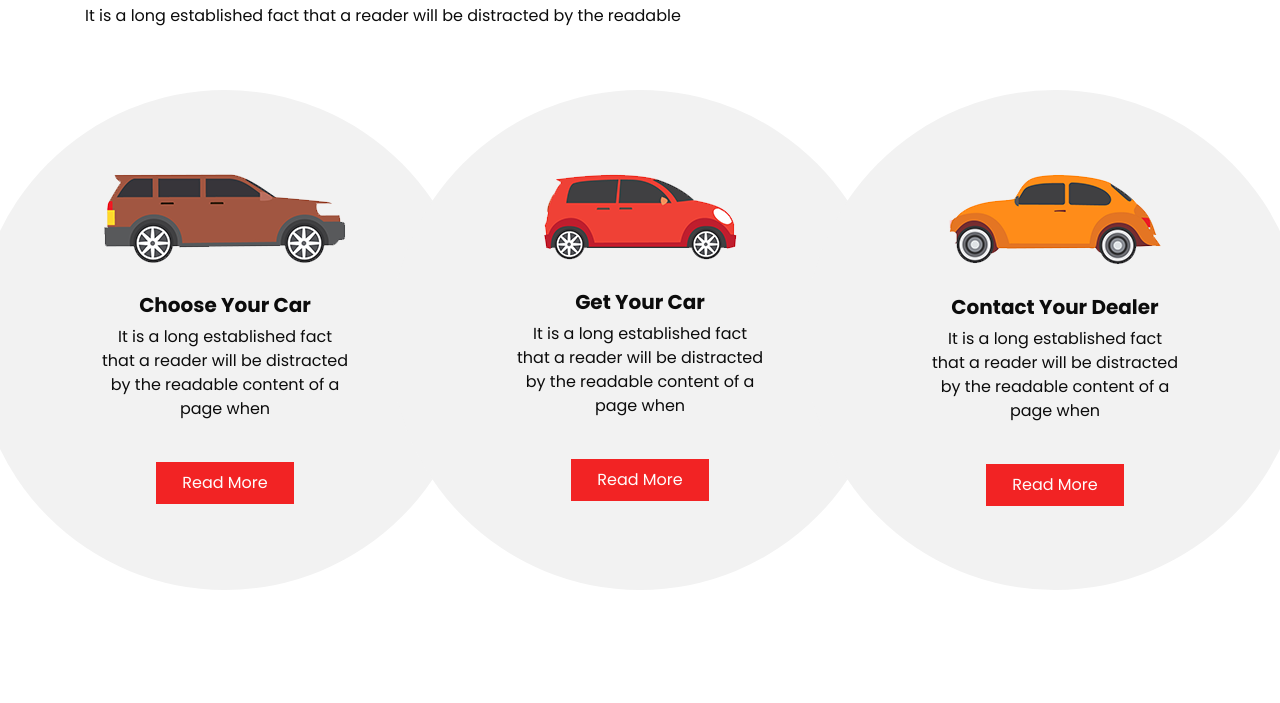
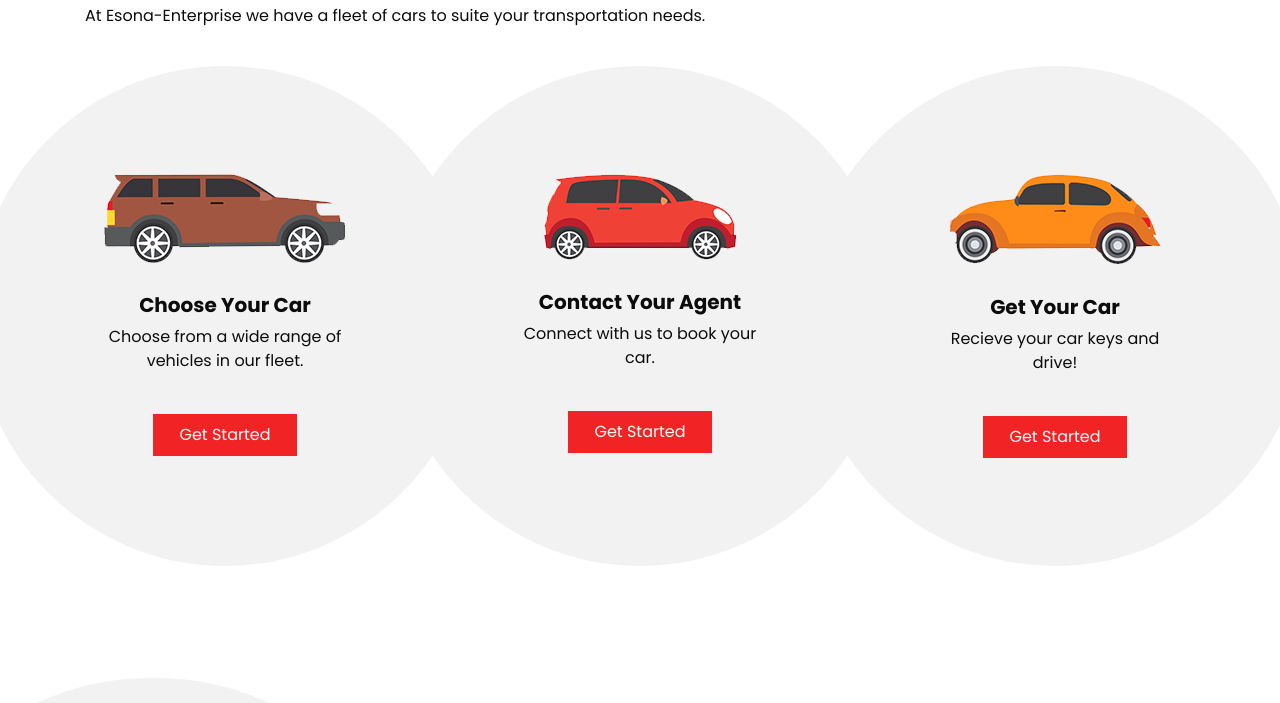
Before and after one commit to danicodertech/esona, a plain HTML site: page index.html in a window 1280 px wide. Shown: the part 664-1367 px from the top of the page. Drawn offline with nearby package versions, Linux system fonts and the light colour scheme.

Commit message:
Add files via upload

```diff
--- a/index.html
+++ b/index.html
@@ -190,7 +190,7 @@
           Better Way For Find Your Favourite Cars
         </h2>
         <p>
-          It is a long established fact that a reader will be distracted by the readable
+          At Esona-Enterprise we have a fleet of cars to suite your transportation needs.
         </p>
       </div>
       <div class="car_container">
@@ -203,10 +203,10 @@
               Choose Your Car
             </h5>
             <p>
-              It is a long established fact that a reader will be distracted by the readable content of a page when
+              Choose from a wide range of vehicles in our fleet.
             </p>
             <a href="">
-              Read More
+              Get Started
             </a>
           </div>
         </div>
@@ -216,13 +216,13 @@
           </div>
           <div class="detail-box">
             <h5>
-              Get Your Car
+              Contact Your Agent
             </h5>
             <p>
-              It is a long established fact that a reader will be distracted by the readable content of a page when
+              Connect with us to book your car.
             </p>
             <a href="">
-              Read More
+              Get Started
             </a>
           </div>
         </div>
@@ -232,13 +232,13 @@
           </div>
           <div class="detail-box">
             <h5>
-              Contact Your Dealer
+              Get Your Car
             </h5>
             <p>
-              It is a long established fact that a reader will be distracted by the readable content of a page when
+              Recieve your car keys and drive!
             </p>
             <a href="">
-              Read More
+              Get Started
             </a>
           </div>
         </div>
```
